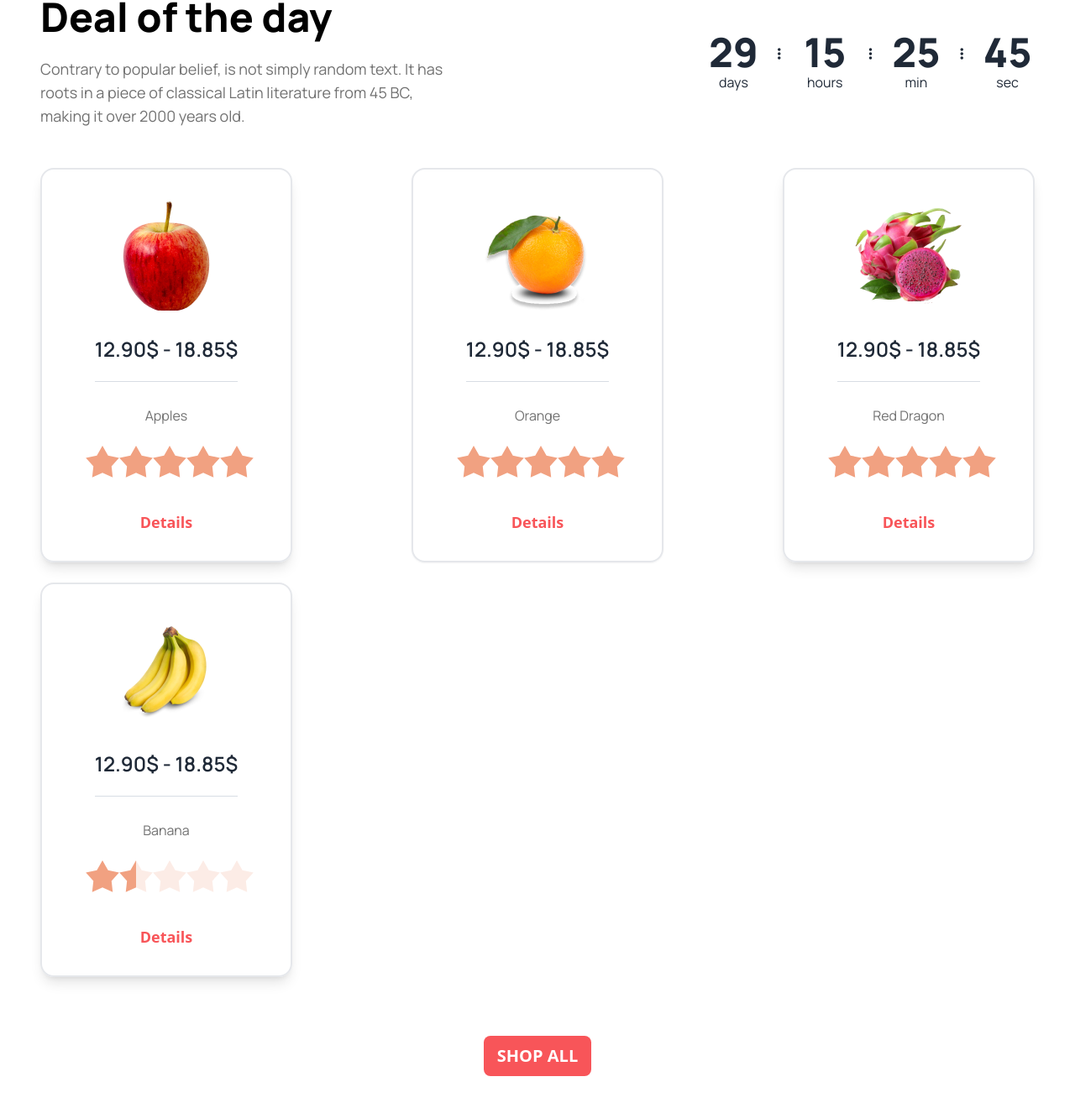
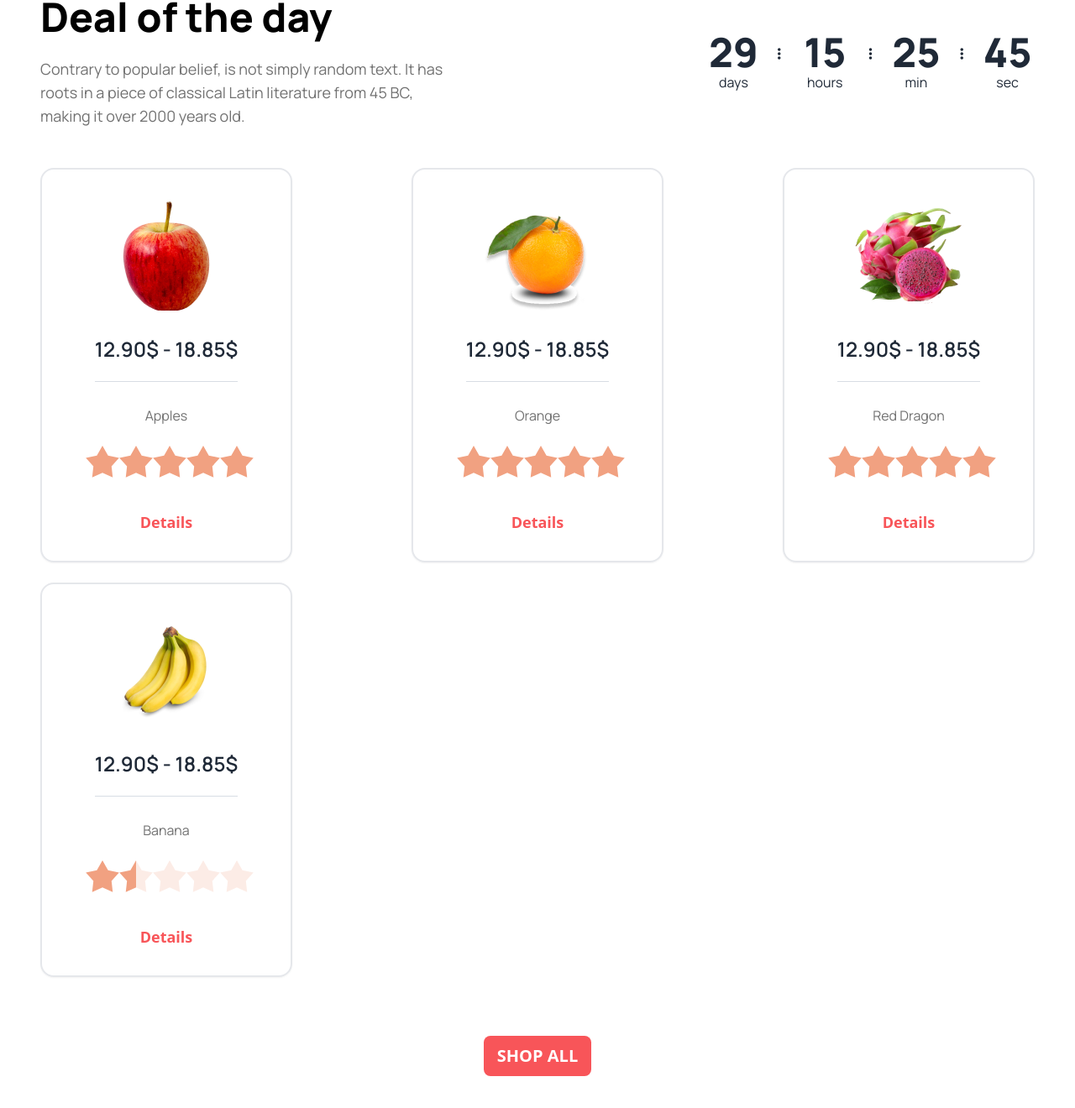
Before and after one commit to TrishonBaidaya7399/B8A3-fruit-brust, a plain HTML site: page index.html in a window 1280 px wide. Shown: the part 1046-2366 px from the top of the page at 84% size. Drawn offline with nearby package versions, Linux system fonts and the light colour scheme.

Commit message:
Update index.html

```diff
--- a/index.html
+++ b/index.html
@@ -190,7 +190,7 @@
         <!-- deal of the day card part -->
         <div class="flex flex-col md:flex-row flex-wrap justify-center lg:justify-between items-center gap-[24px]">
             <!-- card-1 -->
-            <div class="card w-[300px] h-[470px] md:w-[300px]  shadow-lg border-2">
+            <div class="card w-[300px] h-[470px] md:w-[300px]  shadow-sm border-2">
                 <figure class="px-5 lg:px-10 pt-5 lg:pt-10">
                   <img src="./images/fruit6.png" alt="Shoes" class="rounded-xl" />
                 </figure>
@@ -302,7 +302,7 @@
                     </div>
                   </div>
             <!-- card-3 -->
-            <div class="card w-[300px] md:w-[300px] h-[470px]  shadow-lg border-2">
+            <div class="card w-[300px] md:w-[300px] h-[470px]  shadow-sm border-2">
                 <figure class="px-5 lg:px-10 pt-5 lg:pt-10">
                   <img src="./images/fruit8.png" alt="Shoes" class="rounded-xl" />
                 </figure>
@@ -358,7 +358,7 @@
                     </div>
                   </div>
             <!-- card-4 -->
-            <div class="card w-[300px] md:w-[300px] h-[470px]  shadow-lg border-2">
+            <div class="card w-[300px] md:w-[300px] h-[470px]  shadow-sm border-2">
                 <figure class="px-5 lg:px-10 pt-5 lg:pt-10">
                   <img src="./images/fruit9.png" alt="Shoes" class="rounded-xl" />
                 </figure>
```
